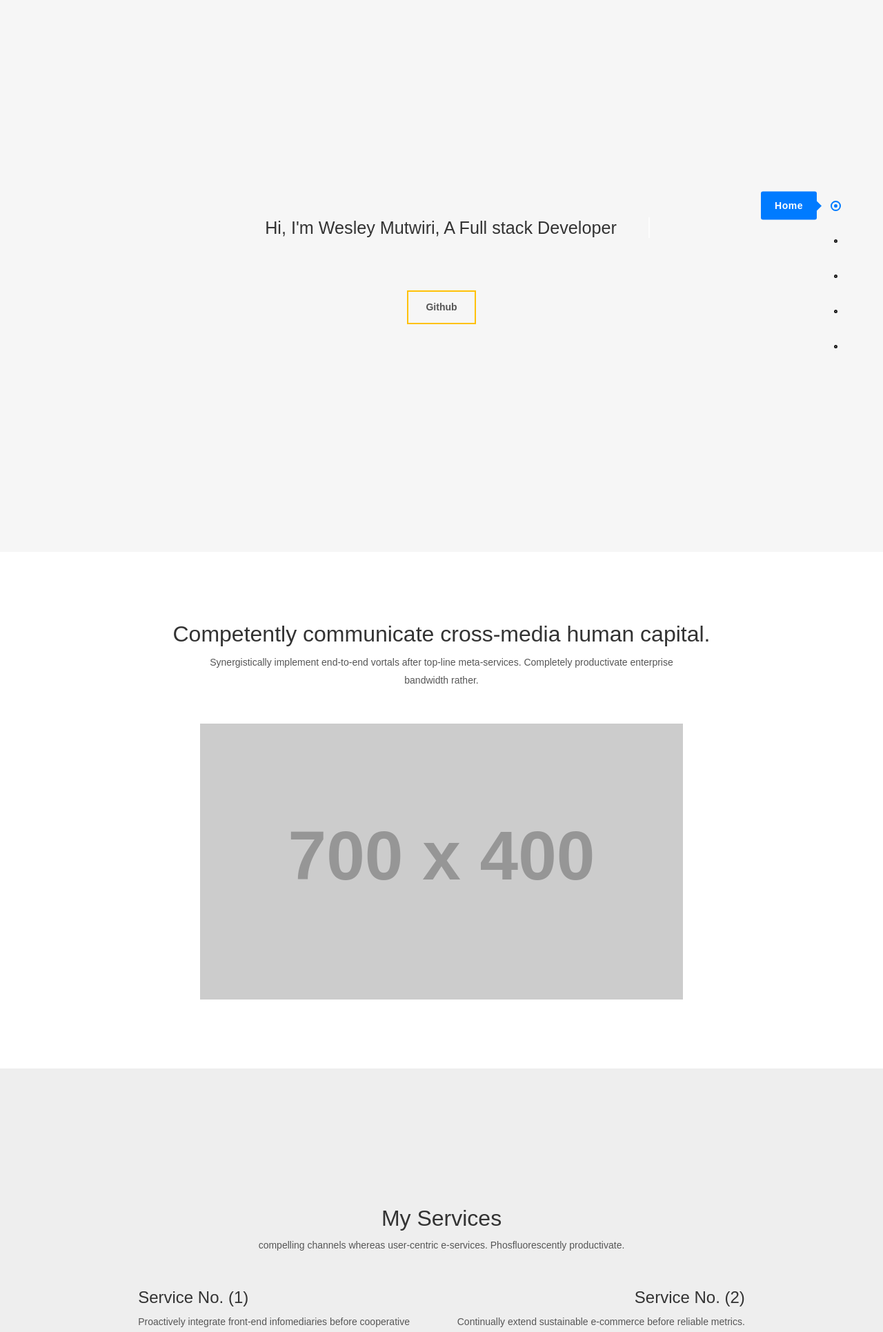
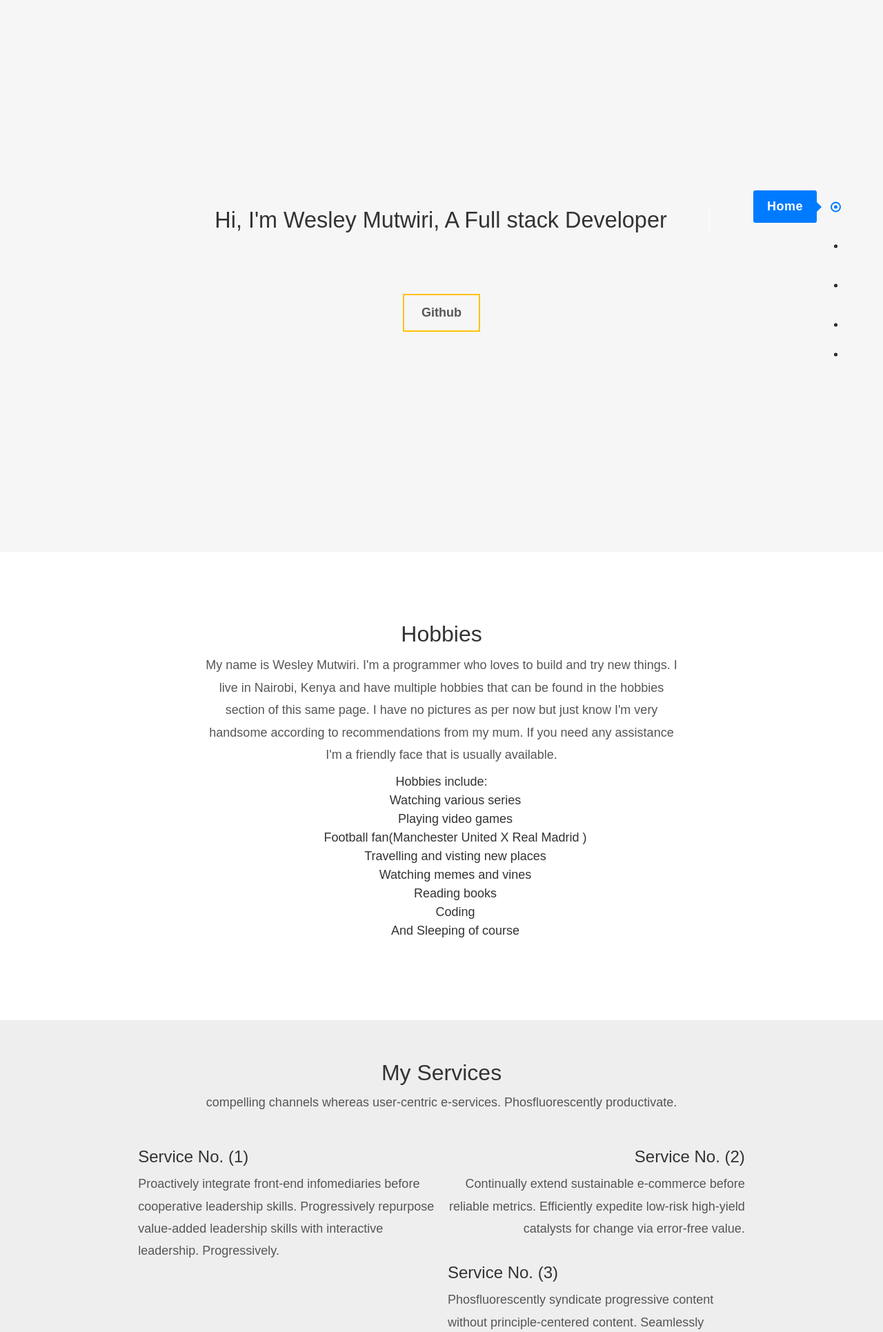
Before and after one commit to wesleymutwiri/portfolio, a Django app: page / in a window 1280 px wide. Shown: the top 1931 px of the page at 69% size. Run offline with Django 3.2, Linux system fonts and the light colour scheme; grey boxes labelled with a size stand in for pictures from a placeholder-image service; some libraries are stand-ins or nearby versions.

Commit message:
additional changes

```diff
--- a/static/css/wesley.css
+++ b/static/css/wesley.css
@@ -7,6 +7,7 @@ body {
   font-weight: 400;
   font-family: 'Poppins', sans-serif;
   color: #333;
+  font-size: 18px;
 }
 p {
   color: #565656;
@@ -14,6 +15,9 @@ p {
 }
 a {
     color: #565656;
+}
+ul{
+  list-style: none;
 }
 .section {
   min-height: 800px;
--- a/wesley/templates/wesley/index.html
+++ b/wesley/templates/wesley/index.html
@@ -51,17 +51,17 @@
         </li>
         <li>
             <a data-scroll="services" href="#services" class="dot">
+                <span>Projects</span>
+            </a>
+        </li>
+        <li>
+            <a data-scroll="test" href="#test" class="dot">
                 <span>Languages Known</span>
             </a>
         </li>
         <li>
-            <a data-scroll="test" href="#test" class="dot">
-                <span>Projects</span>
-            </a>
-        </li>
-        <li>
             <a data-scroll="contact" href="#contact" class="dot">
-                <span>Contact</span>
+                <span> </span>
             </a>
         </li>
     </ul>
@@ -86,15 +86,28 @@
 <!-- Start About Me Section -->
 <section id="about">
     <div class="container text-center">
-        <h2>Competently communicate cross-media human capital.</h2>
-        <p>Synergistically implement end-to-end vortals after top-line meta-services. Completely productivate enterprise bandwidth
-            rather.</p>
-        <img src="http://placehold.it/700x400/346df1/fff?text=Ahmed+Beheiry" alt="" />
+        <h2>Hobbies</h2>
+        <p>My name is Wesley Mutwiri. I'm a programmer who loves to build and try new things. I live in Nairobi, Kenya and have multiple
+        hobbies that can be found in the hobbies section of this same page. I have no pictures as per now but just know I'm very
+        handsome according to recommendations from my mum. If you need any assistance I'm a friendly face that is usually available.</p>
+        Hobbies include:
+        <ul>
+            <li>Watching various series</li>
+            <li>Playing video games</li>
+            <li>Football fan(Manchester United X Real Madrid )</li>
+            <li>Travelling and visting new places</li>
+            <li>Watching memes and vines</li>
+            <li>Reading books </li>
+            <li>Coding </li>
+
+            <li>And Sleeping of course</li>
+
+        </ul>
     </div>
 </section>
 <!-- End About Me Section -->
 
-<!-- Start Services Section -->
+<!-- Start Projects Section -->
 <section id="services" class="section">
     <div class="container">
         <div class="content-wrapper text-center">
@@ -129,7 +142,7 @@
 </section>
 <!-- End Services Section -->
 
-<!-- Start Testimonials Section -->
+<!-- Start Languages Section -->
 <section id="test" class="section">
     <div class="container">
         <div class="content-wrapper text-center">
@@ -146,7 +159,7 @@
         </div>
     </div>
 </section>
-<!-- End Testimonials Section -->
+<!-- End Languages Section -->
 
 <!-- Start Contact Section -->
 <section id="contact">
```
